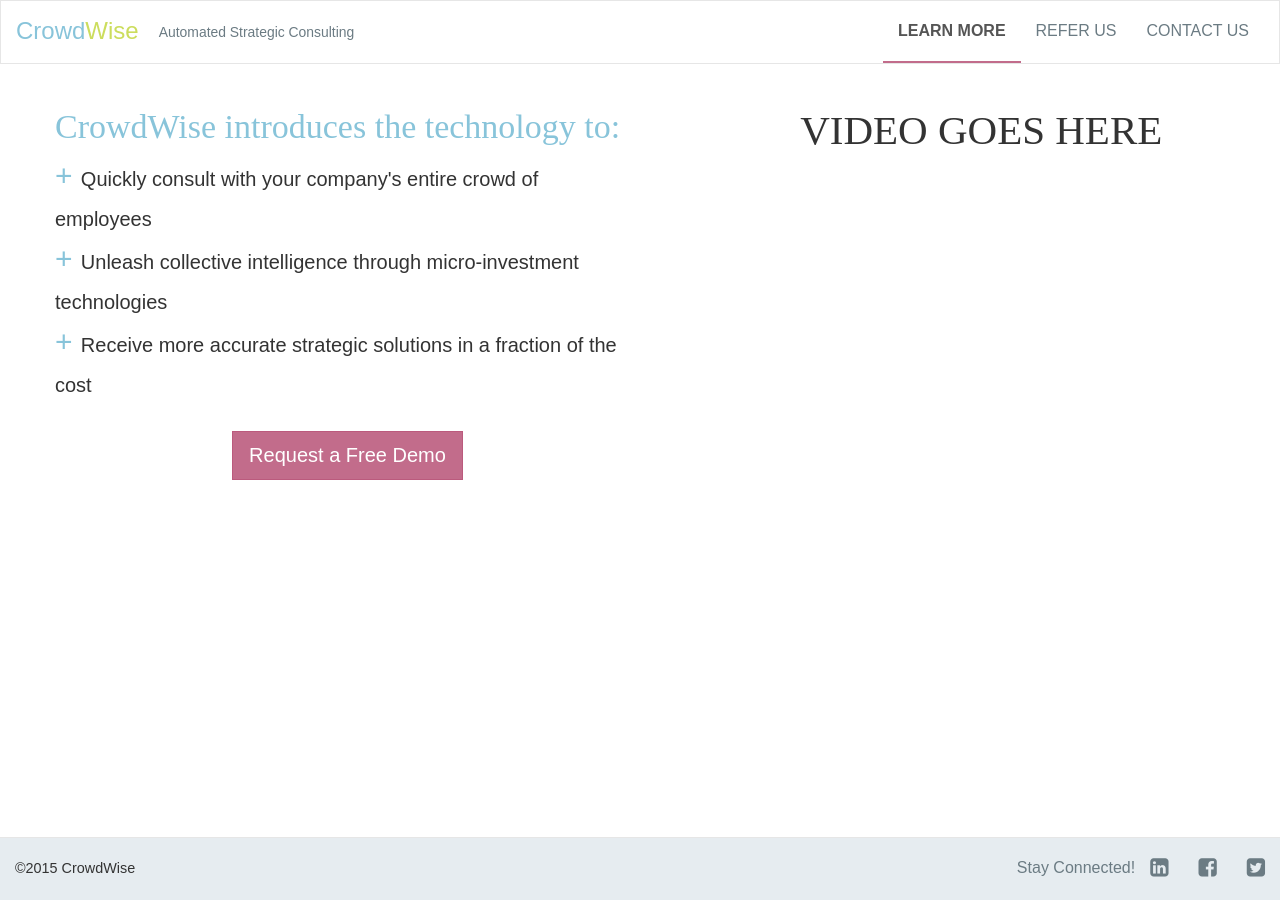
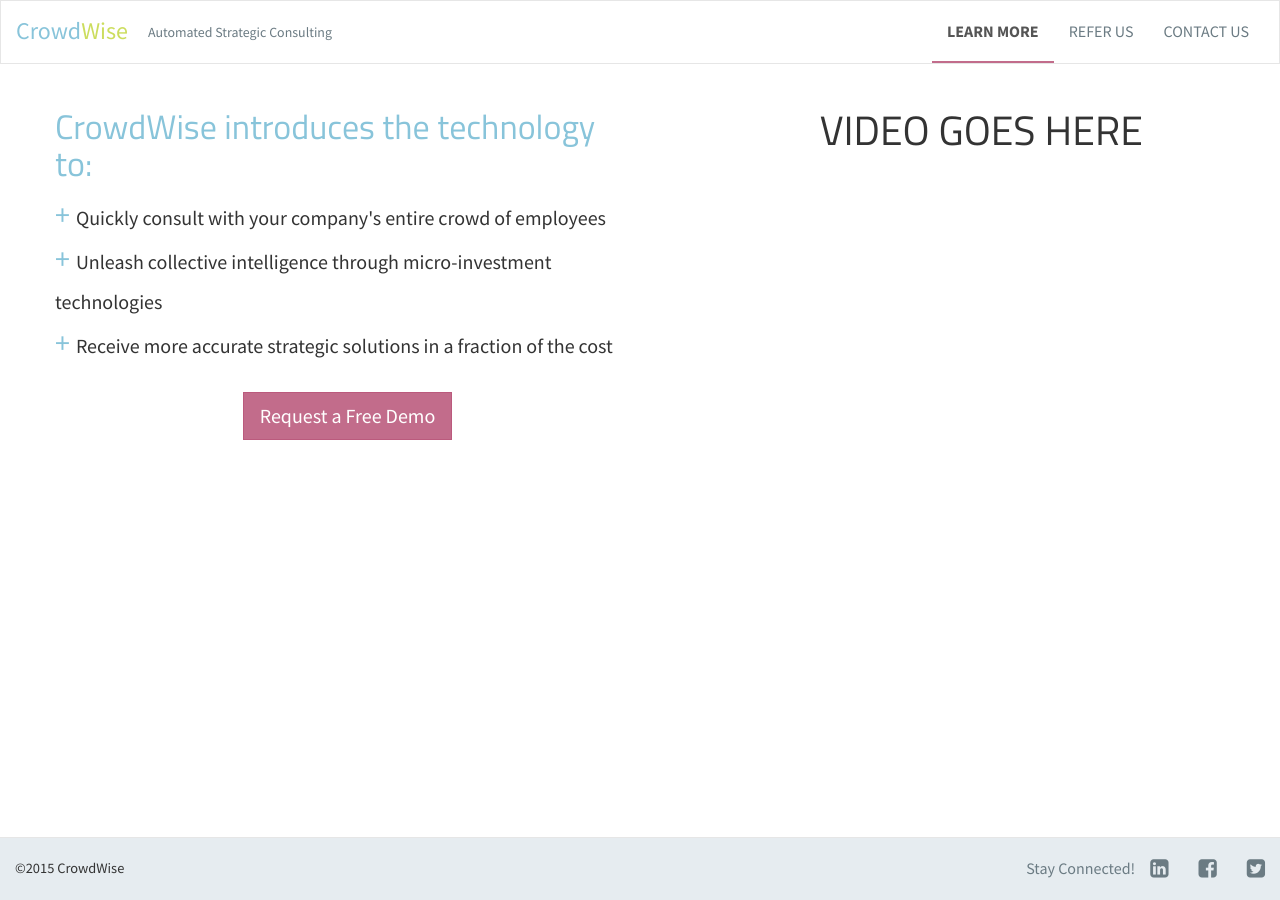
Before and after one commit to crowdwise/crowdwise.github.io, a Jekyll site: the page built from index.html, in a window 1280 px wide. Built offline with Jekyll 4.4.1, drawn with Linux system fonts in a browser that asks for light colours.

Commit message:
Install new fonts

```diff
--- a/assets/stylesheets/style.scss
+++ b/assets/stylesheets/style.scss
@@ -4,7 +4,7 @@
 
 // Imports
 // Fonts
-@import url("http://fonts.googleapis.com/css?family=Inconsolata|Roboto+Slab|Roboto:300,400,400italic,700");
+@import url("http://fonts.googleapis.com/css?family=Inconsolata|Merriweather|Titillium+Web|Source+Sans+Pro:300,400,400italic,700");
 @import "font-awesome/scss/font-awesome";
 
 // Variables & Bootstrap
```
